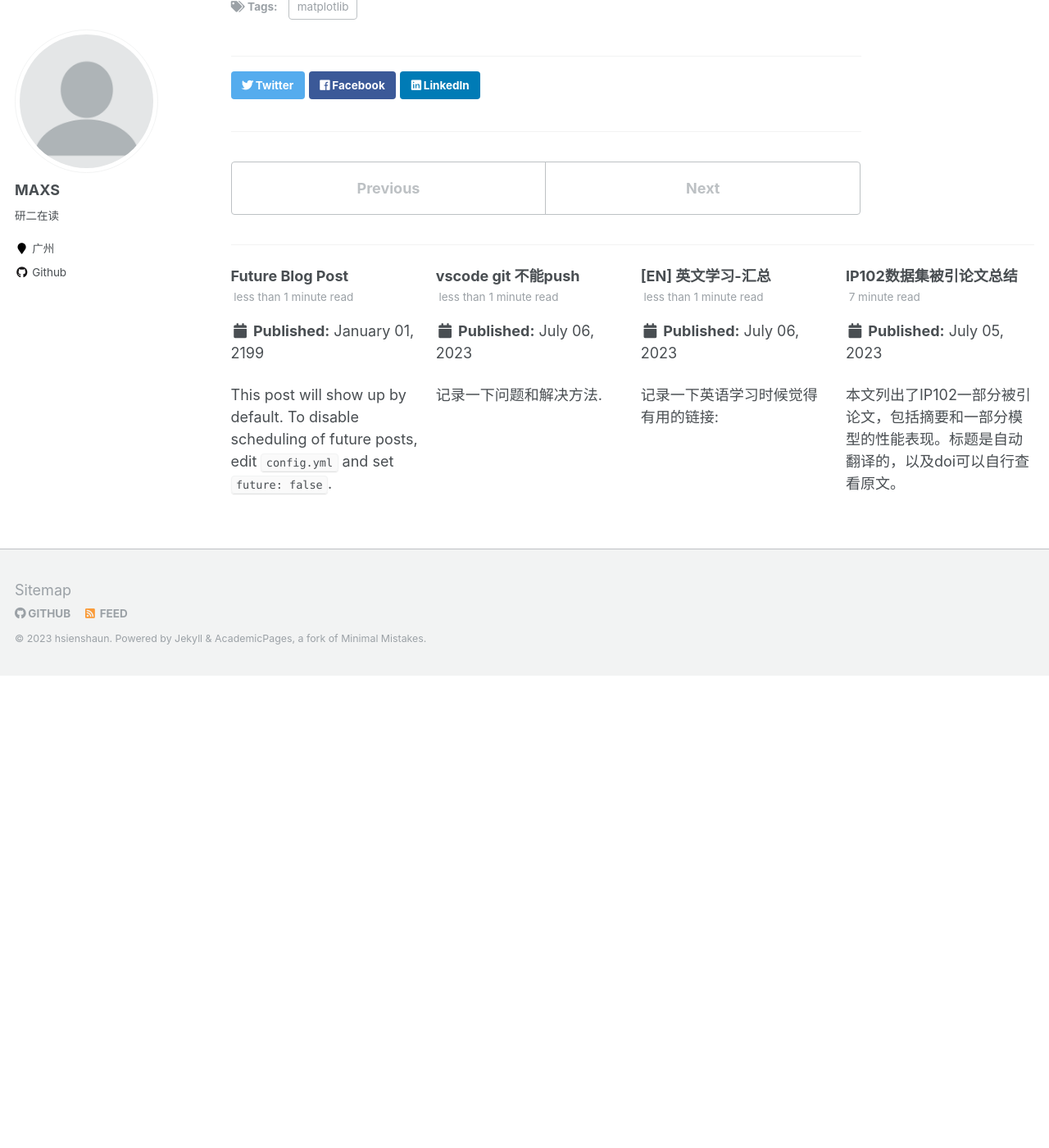
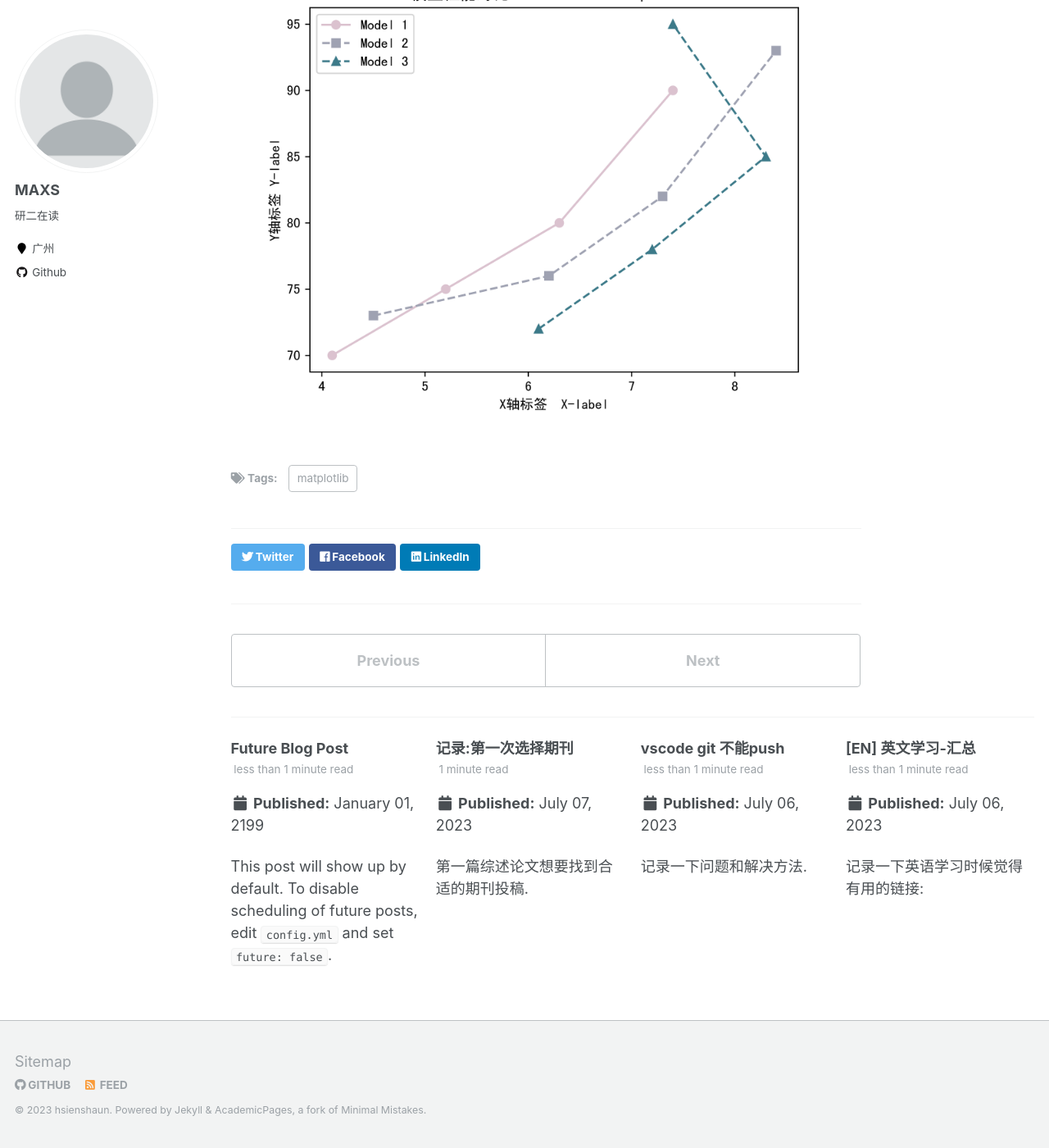
Before and after one commit to hsienshaun/hsienshaun.github.io, a Jekyll site: the page built from _posts/2023-07-6-blog-post12.md, in a window 1280 px wide and 1400 px high, scrolled down 1832 px. Shown: the whole window at 82% size. Built offline with Jekyll 4.4.1, drawn with Linux system fonts in a browser that asks for light colours; before the commit the page ends 2656 px from its top, so only the background shows below that; part of the change alters nothing that is shown.

Commit message:
new post

````diff
--- /dev/null
+++ b/_posts/2023-07-07-blog-post14.md
@@ -0,0 +1,60 @@
+---
+title: '记录:第一次选择期刊'
+date: 2023-07-7
+permalink: /posts/2023/07/blog5/
+tags:
+  - 期刊选择
+---
+第一篇综述论文想要找到合适的期刊投稿.
+
+Tools:
+* [最新SCI期刊查询及投稿分析系统](http://www.letpub.com.cn/index.php?page=journalapp&fieldtag=&firstletter=E), [必应](www.bing.com), [ChatGPT](https://chat.openai.com/), ...
+* 扫盲贴:[【名词解释】SCI、EI、核心期刊的区别 - 半岛杂货铺的文章 - 知乎](https://zhuanlan.zhihu.com/p/57932081)
+* 以下是一些常用的期刊官方网站和索引数据库查询工具，可供参考：
+    | 名称                     | 网址                                |
+    | ------------------------ | ----------------------------------- |
+    | Web of Science (SCI)     | https://www.webofscience.com/       |
+    | Engineering Village (EI) | https://www.engineeringvillage.com/ |
+    | Scopus                   | https://www.scopus.com/             |
+    | IEEE Xplore              | https://ieeexplore.ieee.org/        |
+    | PubMed                   | https://pubmed.ncbi.nlm.nih.gov/    |
+    | ACM Digital Library      | https://dl.acm.org/                 |
+    | SpringerLink             | https://link.springer.com/          |
+    | Elsevier Journal Finder  | https://journalfinder.elsevier.com/ |
+
+
+1. [EI] Signal Processing: Image Communication（[信号处理：图像通信期刊](https://www.sciencedirect.com/journal/signal-processing-image-communication)） - 该期刊专注于图像处理和通信方面的研究，包括卷积神经网络和注意力机制
+   * 3.5 Impact Factor / 7.2 CiteScore
+
+2. [] International Journal of Computer Vision and Image Processing（[国际计算机视觉和图像处理学报](https://www.igi-global.com/journal/international-journal-computer-vision-image/1181#indices)） - 该期刊聚焦于计算机视觉和图像处理领域，包括动态卷积和注意力机制的应用。
+3. [SCIE, 4区, 约3.0个月,施普林格Springer] Neural Processing Letters（[神经处理快报](https://www.springer.com/journal/11063/)） - 该期刊涵盖了神经网络、图像处理和模式识别等主题，适合注意力机制和动态卷积的综述。
+   * 影响因子3.1 (2022) ; 五年影响因子 2.8 (2022)
+
+4. [EI, SCIE, 4区]Journal of Electronic Imaging（[电子成像学报](https://www.spiedigitallibrary.org/journals/journal-of-electronic-imaging/scope-and-details#navBarAnchor)）- 该期刊涵盖了图像处理、计算机视觉和图像通信等领域的研究
+   * 1.1 Impact Factor / 1.7 CiteScore
+
+5. [EI, ]Journal of Visual Languages and Computing（[视觉语言与计算期刊](https://www.sciencedirect.com/journal/journal-of-visual-languages-and-computing)）- 该期刊关注图形与图像处理、计算机视觉和图形语言等领域的研究。
+   * CiteScore 1.62 / SJR 0.231	/ SNIP 1.021
+
+6. [SCIE, 4区]Journal of Real-Time Image Processing（[实时图像处理学报](https://www.springer.com/journal/11554/?utm_medium=display&utm_source=letpub&utm_content=text_link&utm_term=null&utm_campaign=MPSR_11554_AWA1_CN_CNPL_letpb_mp)）- 该期刊关注实时图像处理、计算机视觉和模式识别等领域的研究。
+    * 3.0 2022 Impact factor /2.3 (2022) Five year impact factor
+
+7. [SCIE, 4区]Multimedia Tools and Applications（[多媒体工具与应用](https://www.springer.com/journal/11042/?utm_medium=display&utm_source=letpub&utm_content=text_link&utm_term=null&utm_campaign=MPSR_11042_AWA1_CN_CNPL_letpb_mp)）- 该期刊涵盖了多媒体技术、图像处理和计算机视觉等领域的研究。
+   * 3.6 (2022) Impact factor / 3.1 (2022) Five year impact factor
+
+8. [SCIE, 3区] Pattern Recognition Letters（[模式识别快报](https://www.sciencedirect.com/journal/pattern-recognition-letters)- 该期刊专注于模式识别、计算机视觉和人工智能方面的研究，适合注意力机制和动态卷积的综述。
+    * 5.1 Impact Factor / 11.5 CiteScore
+
+9. [SCIE, 3区, 较慢,6-12周,施普林格Springer] Journal of Intelligent Information Systems（[智能信息系统学报](https://www.springer.com/journal/10844/how-to-publish-with-us?https://springer.public.springernature.app/link/publish-a-book&gclid=Cj0KCQjw756lBhDMARIsAEI0AgnYO0IPuX6-d_5DJpJJcoC3v99lMVzvfOeJPQCjR4lgPXsj4b8U4ncaAriIEALw_wcB)）
+   * 影响因子3.4 (2022) / 五年影响因子2.9 (2022)
+   * ~~影响因子较低~~，但涵盖了注意力机制和卷积网络等主题。
+   * 参加OA的话, APC:2190.00 英镑/3090.00 美元/2490.00 欧元
+   * 有不OA的选择,选择传统出版
+10. [EI, SCIE, 3区, 约12.0个月] Journal of Visual Communication and Image Representation（[视觉通信与图像表征学报](https://www.sciencedirect.com/journal/journal-of-visual-communication-and-image-representation)） - 该期刊关注图像处理和表征。
+    * 2.6 Impact Factor / 6.8 CiteScore
+
+11. [SCI, SCIE, 1区]Information Sciences（[信息科学](https://www.sciencedirect.com/journal/information-sciences)）- 影响因子较低，涵盖了计算机科学、信息学和智能系统等领域，适合注意力机制和动态卷积的综述。
+    * 8.1 Impact Factor / 13.4 CiteScore
+
+12. [EI, SCIE, 2区]Neurocomputing（[神经计算期刊](https://www.sciencedirect.com/journal/neurocomputing)）- 该期刊涵盖了神经网络、机器学习和模式识别等主题，适合注意力机制和卷积网络的综述。
+    * 6 Impact Factor / 10.8 CiteScore
--- a/_posts/2023-07-6-blog-post12.md
+++ b/_posts/2023-07-6-blog-post12.md
@@ -101,4 +101,4 @@ if __name__ == '__main__':
 
 ```
 Output:
-![Alt text](../images/20230706/fig.png)
+![Alt text](/images/20230706/fig.png)
````
